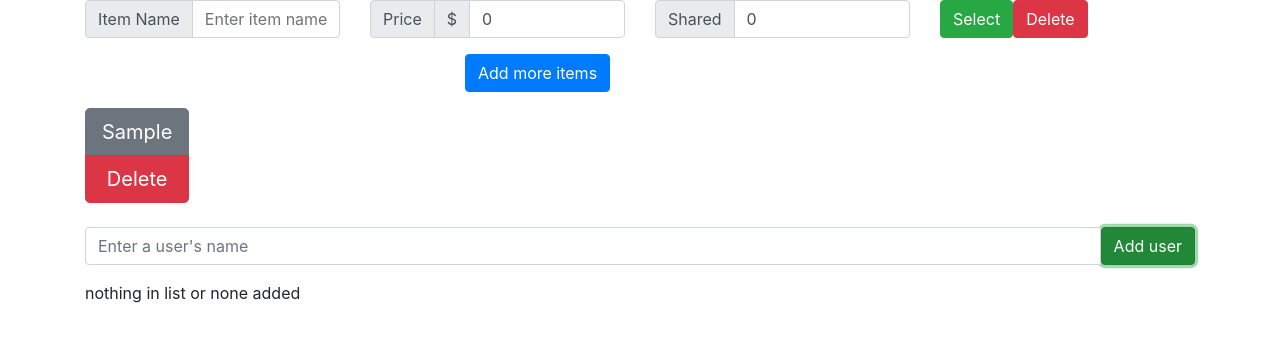
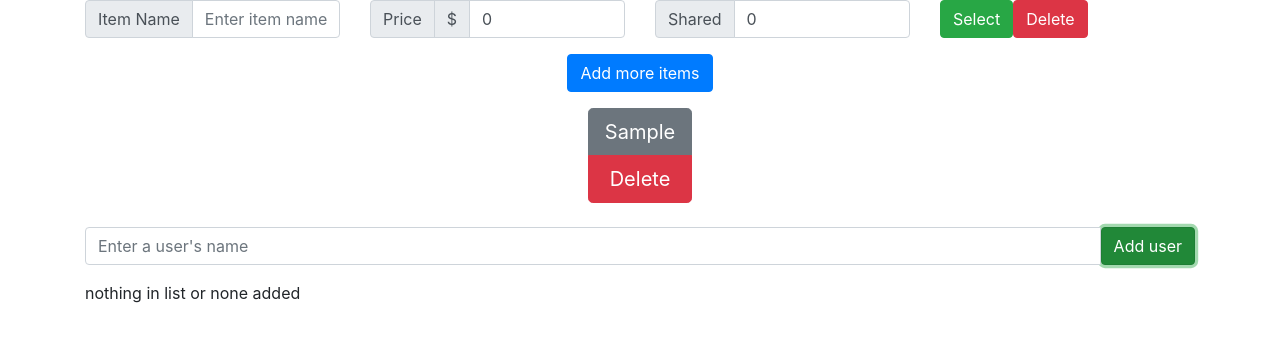
Before and after one commit to Shwivles/bill-split, a React (Create React App) app: page / in a window 1280 px wide. Both pictures are taken after typing "Sample" into the empty fields and a click on the button "Add user". Shown: the top 342 px of the page. Built offline with nearby package versions, Linux system fonts and the light colour scheme.

Commit message:
fix spacing of 'add content' button

```diff
--- a/src/components/Items.js
+++ b/src/components/Items.js
@@ -1,6 +1,6 @@
 import React from 'react';
 import { useSelector, useDispatch } from 'react-redux';
-import { addEntry, handleEntry, addItemToProfile, deleteEntry, updateEntry} from '../actions';
+import { addEntry, handleEntry, addItemToProfile, deleteEntry} from '../actions';
 
 //bootstrap
 import Button from 'react-bootstrap/Button';
@@ -103,6 +103,7 @@ function Item() {
                             <Button variant="danger" onClick={() => dispatch(deleteEntry(itemKey))}>Delete</Button>
                         </Col>
                     </Row>
+
                 </Container>
             </div>
         );
@@ -113,11 +114,12 @@ function Item() {
             {entry}
             <Container>
                 <Row>
-                    <Col></Col>
                     <Col>
-                        <Button variant="primary" onClick={() => dispatch(addEntry())}>Add more items</Button>
+                        <div className="d-flex justify-content-center" >
+
+                            <Button variant="primary" onClick={() => dispatch(addEntry())}>Add more items</Button>
+                        </div>
                     </Col>
-                    <Col></Col>
                 </Row>
             </Container>
         </div>
--- a/src/components/List.js
+++ b/src/components/List.js
@@ -1,4 +1,4 @@
-import React, { useEffect } from 'react';
+import React from 'react';
 import { useSelector, useDispatch } from 'react-redux';
 import { deleteProfileEntry } from '../actions';
 
--- a/src/components/Profiles.js
+++ b/src/components/Profiles.js
@@ -43,18 +43,25 @@ function Profiles() {
             return (
 
                 <Col className="mb-2">
-                    <ButtonGroup size="lg" vertical>
-                        <Button variant="secondary" key={person} onClick={() => dispatch(changeSelected(person))}>{person}</Button>
 
-                        <Button variant="danger" onClick={() => dispatch(deleteProfile(person))}>Delete</Button>
+                    <div className="d-flex justify-content-center">
+                        <ButtonGroup size="lg" vertical>
+                            <Button size="lg" variant="secondary" key={person} onClick={() => dispatch(changeSelected(person))}>{person}</Button>
 
-                    </ButtonGroup>
+                            <Button size="lg" variant="danger" onClick={() => dispatch(deleteProfile(person))}>Delete</Button>
+
+
+                        </ButtonGroup>
+                    </div>
+
+
 
                 </Col>
 
 
             );
         }
+
     });
 
     return (
--- a/src/styles/App.css
+++ b/src/styles/App.css
@@ -36,3 +36,9 @@
     transform: rotate(360deg);
   }
 }
+
+.profile-icon {
+  width: 100px;
+      height: 100px;
+      border-radius: 50%
+}
```
